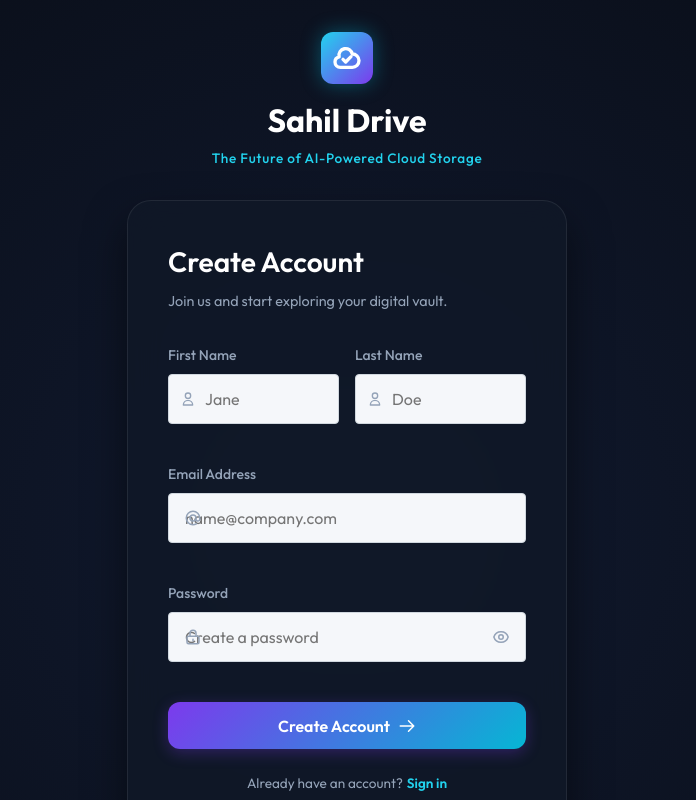
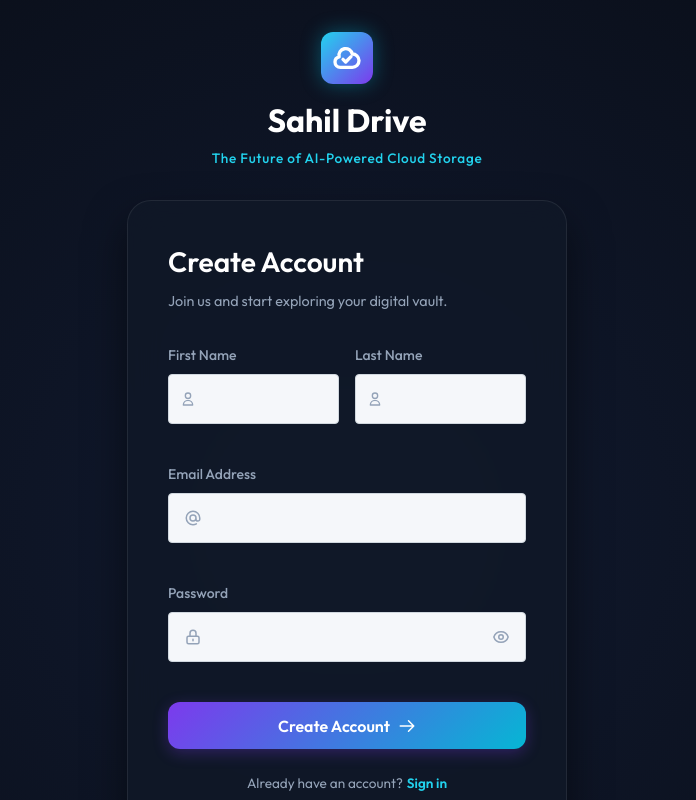
Before and after one commit to Rexanimation/gpt, a React (Vite) app in the folder Frontend/: page /register in a window 1280 px wide. Shown: the top 800 px of the page, without its empty margins (293-989 px from the left). Built offline with nearby package versions, Linux system fonts and the light colour scheme.

Commit message:
style: remove placeholders from login and register inputs

```diff
--- a/Frontend/src/pages/Login.jsx
+++ b/Frontend/src/pages/Login.jsx
@@ -113,7 +113,7 @@ const Login = () => {
                                 name="email"
                                 type="email"
                                 className="auth-input"
-                                placeholder="name@company.com"
+                                placeholder=""
                                 value={form.email}
                                 onChange={handleChange}
                                 required
@@ -137,7 +137,7 @@ const Login = () => {
                                 name="password"
                                 type={showPassword ? "text" : "password"}
                                 className="auth-input"
-                                placeholder="••••••••"
+                                placeholder=""
                                 value={form.password}
                                 onChange={handleChange}
                                 required
--- a/Frontend/src/pages/Register.jsx
+++ b/Frontend/src/pages/Register.jsx
@@ -125,7 +125,7 @@ const Register = () => {
                                     type="text"
                                     className="auth-input"
                                     style={{ paddingLeft: '2.25rem' }}
-                                    placeholder="Jane"
+                                    placeholder=""
                                     value={form.firstname}
                                     onChange={handleChange}
                                     required
@@ -147,7 +147,7 @@ const Register = () => {
                                     type="text"
                                     className="auth-input"
                                     style={{ paddingLeft: '2.25rem' }}
-                                    placeholder="Doe"
+                                    placeholder=""
                                     value={form.lastname}
                                     onChange={handleChange}
                                     required
@@ -169,7 +169,7 @@ const Register = () => {
                                 name="email"
                                 type="email"
                                 className="auth-input"
-                                placeholder="name@company.com"
+                                placeholder=""
                                 value={form.email}
                                 onChange={handleChange}
                                 required
@@ -190,7 +190,7 @@ const Register = () => {
                                 name="password"
                                 type={showPassword ? "text" : "password"}
                                 className="auth-input"
-                                placeholder="Create a password"
+                                placeholder=""
                                 value={form.password}
                                 onChange={handleChange}
                                 required
```
